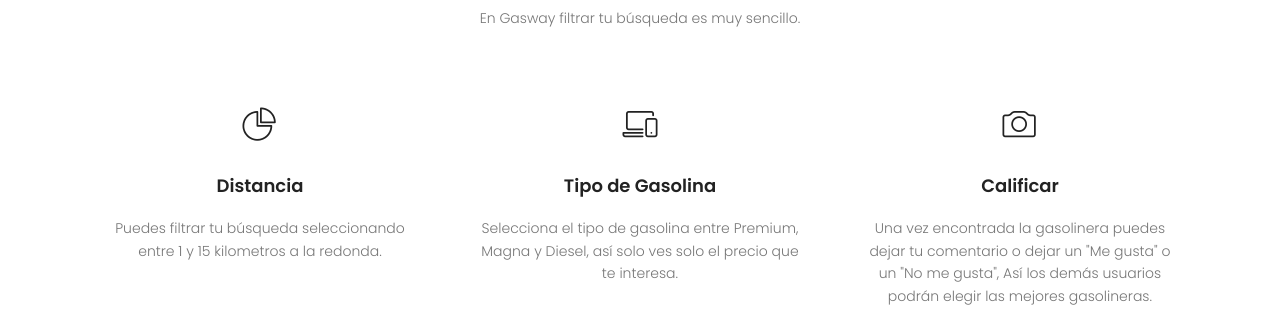
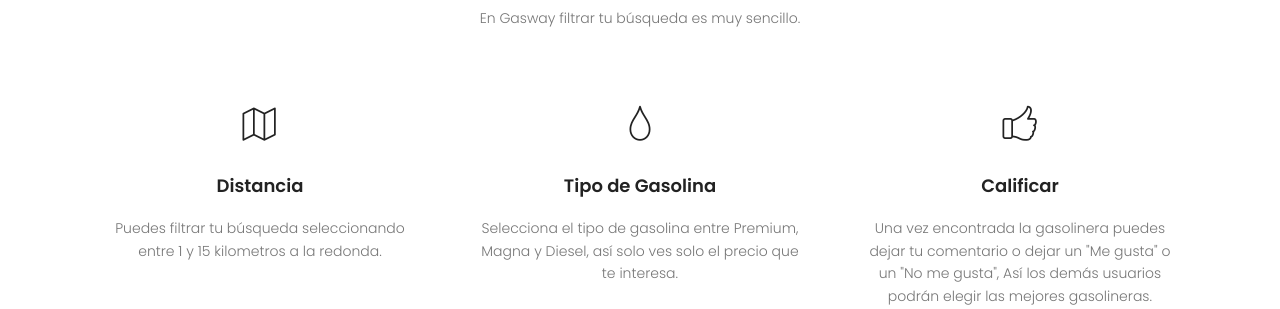
Before and after one commit to alansnchz0/Gasway-WebService-Python-Flask-, a Flask app: page /v2 in a window 1280 px wide. Shown: the part 1596-1905 px from the top of the page. Run offline with Flask 2, Linux system fonts and the light colour scheme; parts of the project's set-up code (start-up, migrations or seed data) failed here and were passed over; some libraries are stand-ins or nearby versions.

Commit message:
web site

```diff
--- a/app/templates/index-v2.html
+++ b/app/templates/index-v2.html
@@ -51,14 +51,14 @@
 			<section class="banner-area">
 				<div class="container">
 					<div class="row fullscreen align-items-center justify-content-between">
-						<div class="col-lg-6 col-md-4 col-xs-4 banner-left">
+						<div class="col-lg-6 col-md-6 col-xs-4 banner-left">
 							<h1>Gasway</h1>
 							<p>
 								Encuentra gasolineras cerca de ti.
 							</p>
 							<a href="https://itunes.apple.com/us/app/gasway/id1386932531?ls=1&mt=8"><img class="img-fluid" src="{{ url_for('static', filename='img/Download_on_the_App_Store_Badge_ESMX_RGB_wht_100217.svg') }}" alt=""> </a>
 						</div>
-						<div class="col-lg-6 col-md-12 col-xs-8 banner-right align-self-end">
+						<div class="col-lg-6 col-md-6 col-xs-12 banner-right align-self-end">
 							<img class="img-fluid" src="{{ url_for('static', filename='img/gwiconwhite.png') }}" alt="">
 						</div>
 					</div>
@@ -100,7 +100,7 @@
 					<div class="row">
 						<div class="col-lg-4 col-md-6">
 							<div class="single-services">
-								<span class="lnr lnr-pie-chart"></span>
+								<span class="lnr lnr-map"></span>
 								<a href="#"><h4>Distancia</h4></a>
 								<p>
 									Puedes filtrar tu búsqueda seleccionando entre 1 y 15 kilometros a la redonda.
@@ -109,7 +109,7 @@
 						</div>
 						<div class="col-lg-4 col-md-6">
 							<div class="single-services">
-								<span class="lnr lnr-laptop-phone"></span>
+								<span class="lnr lnr-drop"></span>
 								<a href="#"><h4>Tipo de Gasolina</h4></a>
 								<p>
 									Selecciona el tipo de gasolina entre Premium, Magna y Diesel, así solo ves solo el precio que te interesa.
@@ -118,7 +118,7 @@
 						</div>
 						<div class="col-lg-4 col-md-6">
 							<div class="single-services">
-								<span class="lnr lnr-camera"></span>
+								<span class="lnr lnr-thumbs-up"></span>
 								<a href="#"><h4>Calificar</h4></a>
 								<p>
 									Una vez encontrada la gasolinera puedes dejar tu comentario o dejar un "Me gusta" o un "No me gusta", Así los demás usuarios podrán elegir las mejores gasolineras.
```
